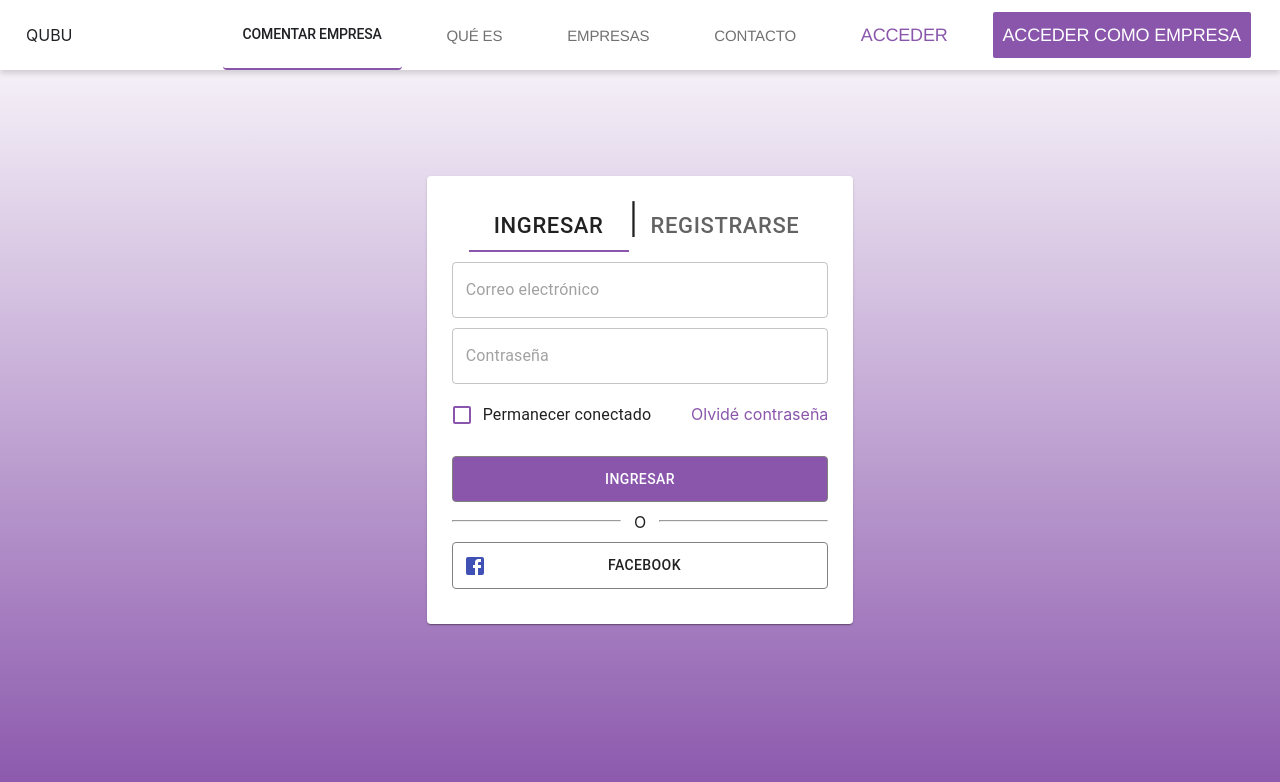
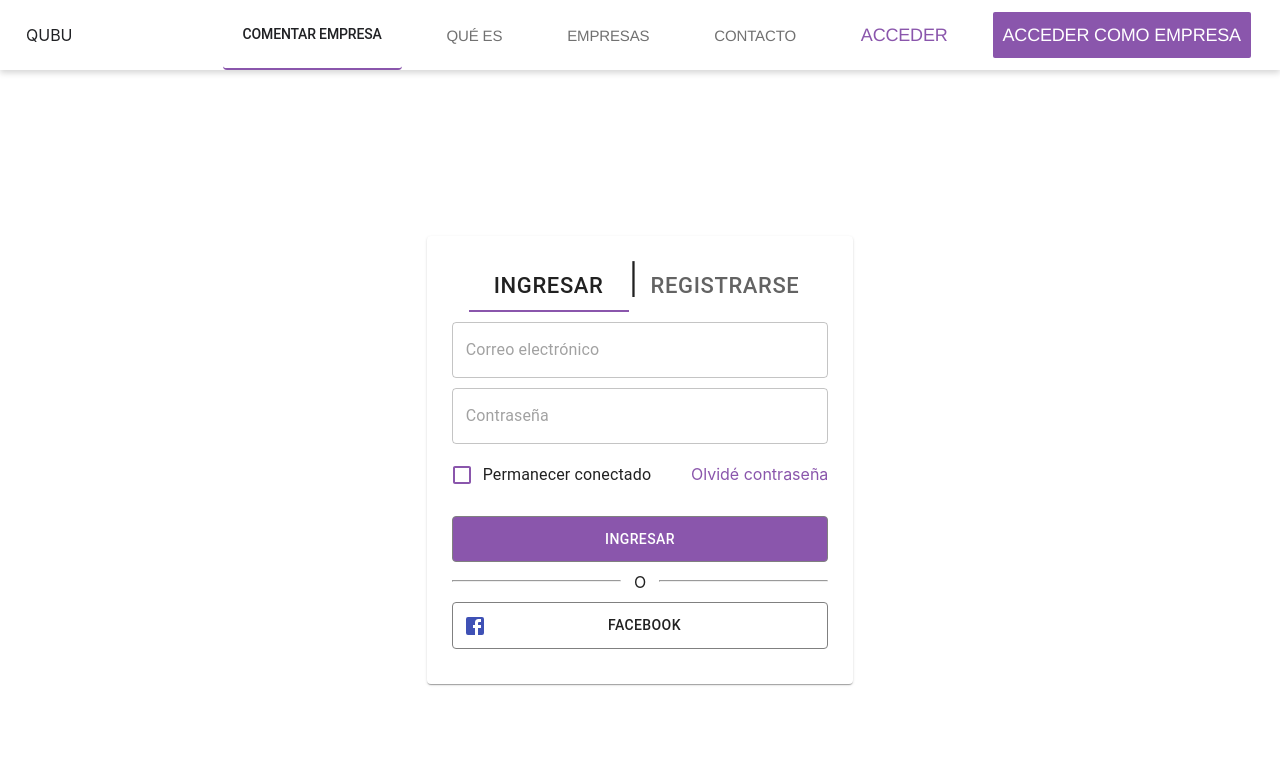
Before and after one commit to batlerluis/qubuco-frontend-react, a React (Create React App) app: page /home/login in a window 1280 px wide. Shown: the top 782 px of the page. Built offline with nearby package versions, Linux system fonts and the light colour scheme.

Commit message:
land_result

```diff
--- a/src/views/LoginPage.tsx
+++ b/src/views/LoginPage.tsx
@@ -9,7 +9,8 @@ const pageStyle = {
     flexGrow: 1,
     minHeight: "100vh",
     height: "auto",
-    background: "transparent linear-gradient(180deg, #FFFFFF 0%, #8A56AC 100%) 0% 0% no-repeat padding-box",
+    paddingTop: "120px",
+    // background: "transparent linear-gradient(180deg, #FFFFFF 0%, #8A56AC 100%) 0% 0% no-repeat padding-box",
   },
   cardcontent: {
     padding: "20px",
```
Also changed, not shown: src/views/dist/LoginPage.js, src/views/dist/dist/LoginPage.dev.js (added).
